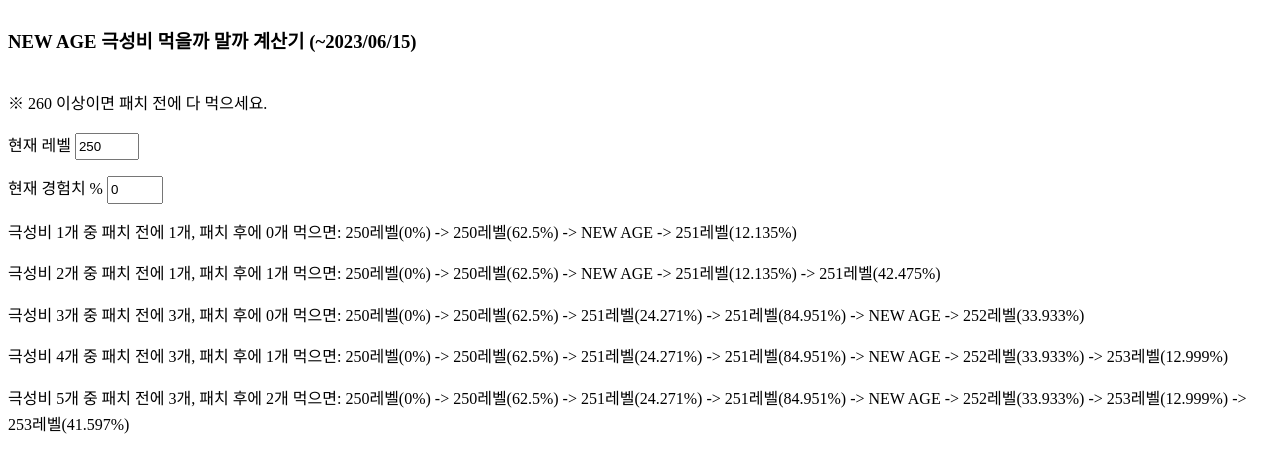
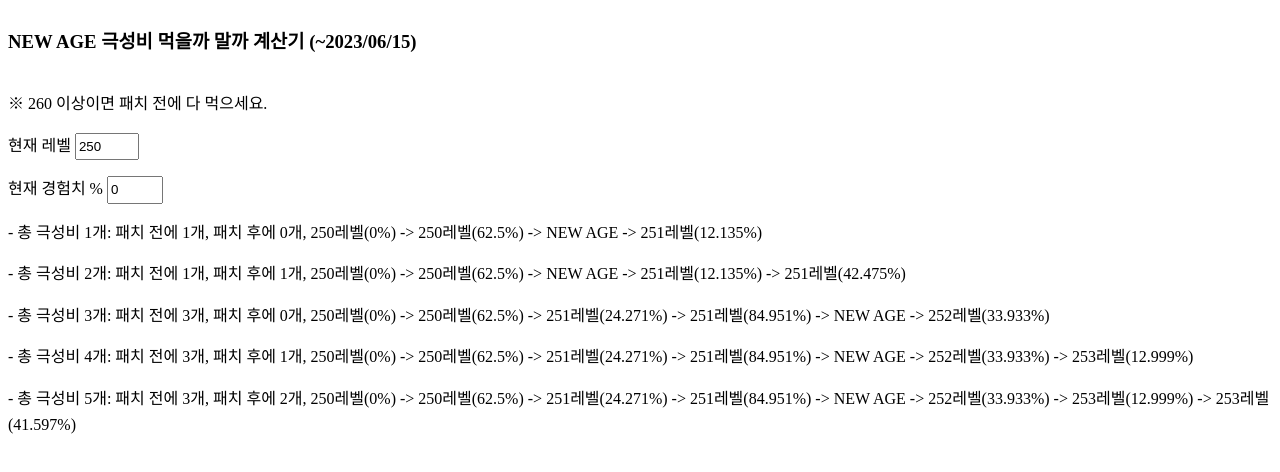
Before and after one commit to Lechros/new-age-exp, a SvelteKit app: page / in a window 1280 px wide. Shown: the top 472 px of the page. Built offline with nearby package versions, Linux system fonts and the light colour scheme.

Commit message:
fix: message format

```diff
--- a/src/routes/+page.svelte
+++ b/src/routes/+page.svelte
@@ -16,9 +16,9 @@
       })
       .join(" -> ");
     return (
-      `극성비 ${total}개 중 패치 전에 ${count}개, 패치 후에 ${
+      `- 총 극성비 ${total}개: 패치 전에 ${count}개, 패치 후에 ${
         total - count
-      }개 먹으면: ` + h
+      }개, ` + h
     );
   }
 
```
